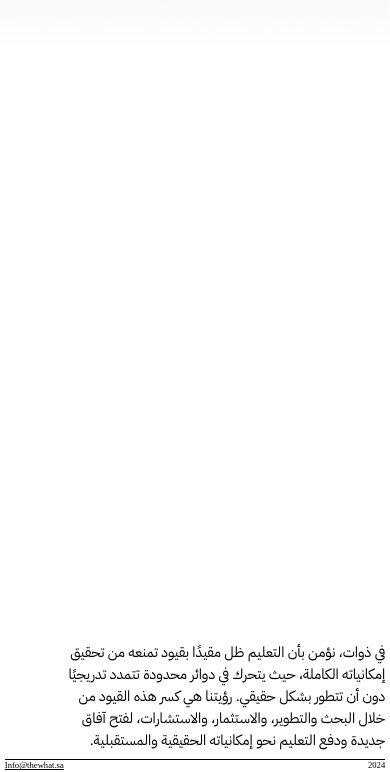
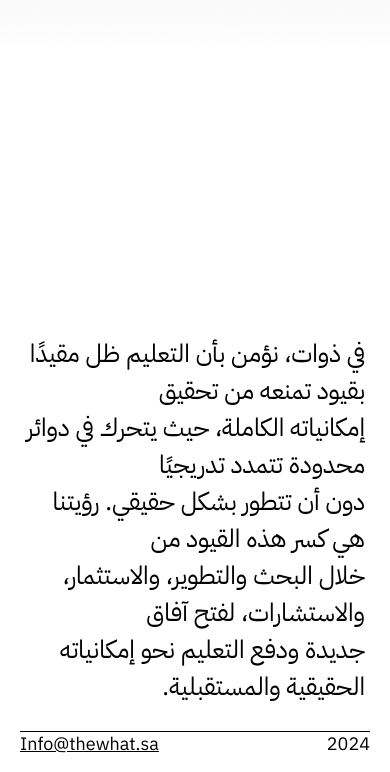
Before and after one commit to Sheriff30/thewhat, a plain HTML site: page index.html in a window 390 px wide. Shown: the part 69-841 px from the top of the page. Drawn offline with Linux system fonts and the light colour scheme.

Commit message:
init commit

```diff
--- a/index.html
+++ b/index.html
@@ -5,6 +5,12 @@
     <meta name="viewport" content="width=device-width, initial-scale=1.0" />
     <title>Document</title>
     <link rel="stylesheet" href="style.css" />
+    <link rel="preconnect" href="https://fonts.googleapis.com" />
+    <link rel="preconnect" href="https://fonts.gstatic.com" crossorigin />
+    <link
+      href="https://fonts.googleapis.com/css2?family=IBM+Plex+Sans:ital,wght@0,100;0,200;0,300;0,400;0,500;0,600;0,700;1,100;1,200;1,300;1,400;1,500;1,600;1,700&display=swap"
+      rel="stylesheet"
+    />
     <link rel="preconnect" href="https://fonts.googleapis.com" />
     <link rel="preconnect" href="https://fonts.gstatic.com" crossorigin />
     <link
@@ -17,15 +23,18 @@
       <img src="/shadow.png" alt="" />
     </div>
     <div class="content">
-      <p dir="rtl" class="text">
-        في ذوات، نؤمن بأن التعليم ظل مقيدًا بقيود تمنعه من تحقيق <br />إمكانياته
-        الكاملة، حيث يتحرك في دوائر محدودة تتمدد تدريجيًا <br />دون أن تتطور
-        بشكل حقيقي. رؤيتنا هي كسر هذه القيود من<br />
-        خلال البحث والتطوير، والاستثمار، والاستشارات، لفتح آفاق <br />جديدة ودفع
-        التعليم نحو إمكانياته الحقيقية والمستقبلية.
+      <div dir="rtl" class="text">
+        <p>
+          في ذوات، نؤمن بأن التعليم ظل مقيدًا بقيود تمنعه من تحقيق
+          <br />إمكانياته الكاملة، حيث يتحرك في دوائر محدودة تتمدد تدريجيًا
+          <br />دون أن تتطور بشكل حقيقي. رؤيتنا هي كسر هذه القيود من<br />
+          خلال البحث والتطوير، والاستثمار، والاستشارات، لفتح آفاق <br />جديدة
+          ودفع التعليم نحو إمكانياته الحقيقية والمستقبلية.
         </p>
+      </div>
 
       <div class="text2">
+        <p>
           At thewhat, we believe that education has long been <br />
           bound by constraints that prevent it from reaching its <br />
           full potential, moving in circles that gradually stretch <br />
@@ -33,6 +42,7 @@
           constraints through research and development, <br />
           investment, and consultancy, opening new horizons <br />
           and driving education towards its true and future potential. <br />
+        </p>
       </div>
     </div>
     <div class="logo">Thewhat</div>
--- a/style.css
+++ b/style.css
@@ -9,7 +9,6 @@ html {
 
 body {
   overflow: hidden;
-  height: auto;
   overflow-y: scroll;
 }
 
@@ -18,14 +17,14 @@ body {
   font-weight: 700;
   color: #000;
   position: fixed;
-  left: 1rem;
+  left: 2.5rem;
   top: 1rem;
   z-index: 11111111;
 }
 
 .footer {
   width: 100%;
-  padding: 1rem;
+  padding: 2rem;
   position: fixed;
   bottom: 0;
   left: 0;
@@ -40,6 +39,7 @@ body {
   color: #000;
   font-size: 1.8rem;
   border-top: 1px solid #000;
+  font-family: "IBM Plex Sans", sans-serif;
 }
 
 .footer a {
@@ -47,23 +47,34 @@ body {
 }
 
 .text {
-  font-size: 4.8rem;
-  padding: 1rem;
+  padding: 2.5rem;
   height: 100dvh;
   display: flex;
+  padding-bottom: 7rem;
+  font-family: "IBM Plex Sans Arabic", sans-serif;
+  width: 100%;
+  justify-content: start;
   align-items: end;
-  padding-bottom: 5rem;
-  font-family: "IBM Plex Sans Arabic", sans-serif;
+}
+
+.text p {
+  display: inline-block;
+  font-size: 4.8rem;
 }
 
 .text2 {
-  font-size: 4.8rem;
   font-family: "IBM Plex Sans", sans-serif;
-  padding: 1rem;
+  padding: 2.5rem;
   height: 70dvh;
-  margin-bottom: 3.5rem;
+  margin-bottom: 4rem;
   display: flex;
   align-items: end;
+  width: 100%;
+  font-size: 4.8rem;
+}
+
+.text2 p {
+  font-size: 4.8rem;
 }
 
 .shadow {
@@ -78,28 +89,13 @@ body {
   z-index: 11111111;
 }
 
-@media only screen and (max-width: 1400px) {
-  html {
-    font-size: 40%;
-  }
-}
 @media only screen and (max-width: 1000px) {
-  html {
-    font-size: 30%;
-  }
-}
-@media only screen and (max-width: 600px) {
-  .text,
-  .text2 {
-    font-size: 3rem;
+  .text p,
+  .text2 p {
+    font-size: 2.5rem;
   }
 
   .text2 {
-    height: 50dvh;
+    height: 100dvh;
   }
-
-  /* .footer-content {
-    font-size: 2.2rem;
-    padding: 1rem 0;
-  } */
 }
```
Lines whose indentation alone changed are shown as unchanged.
